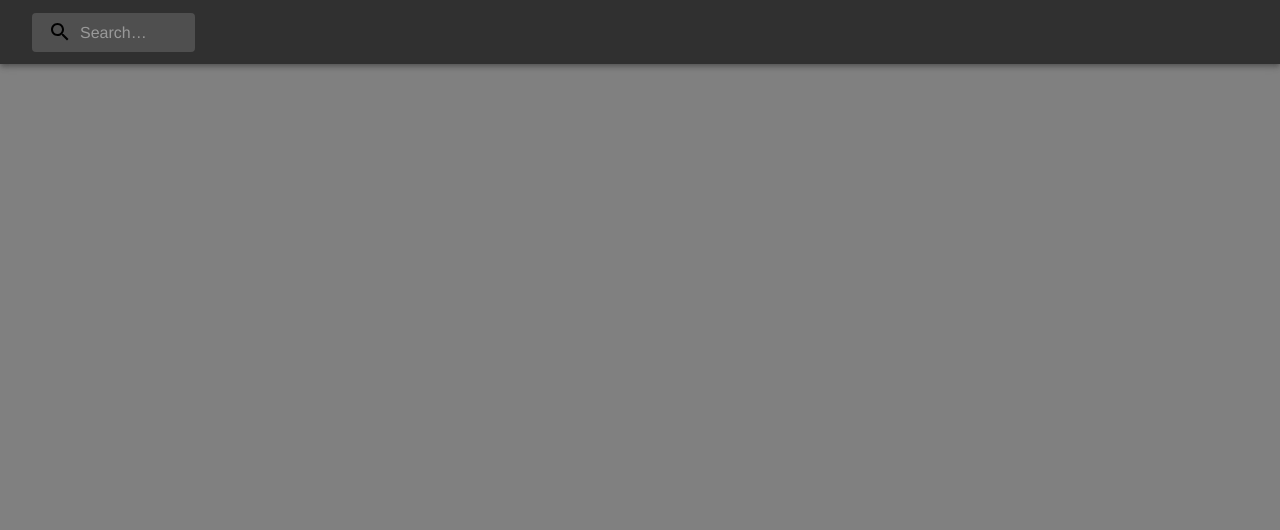
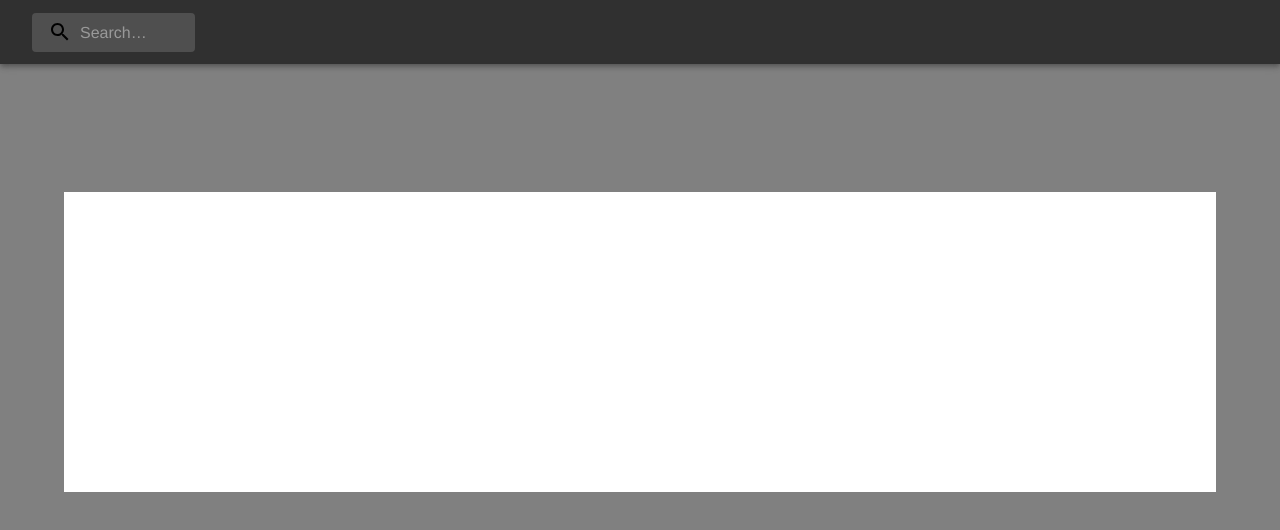
Before and after one commit to yamajunn/app-work, a React (Create React App) app: page /piano in a window 1280 px wide. Shown: the top 530 px of the page. Built offline with nearby package versions, Linux system fonts and the light colour scheme.

Commit message:
add piano

```diff
--- a/src/modules/piano/Main.tsx
+++ b/src/modules/piano/Main.tsx
@@ -1,255 +1,255 @@
-// import { Box, SxProps, Theme, Typography } from "@mui/material";
-// import { useEffect } from 'react';
-// import React, { useState } from 'react';
+import { Box, SxProps, Theme, Typography } from "@mui/material";
+import { useEffect } from 'react';
+import React, { useState } from 'react';
 
-// import C1 from "../../resources/piano/C1.mp3"
-// import Db1 from "../../resources/piano/Db1.mp3"
-// import D1 from "../../resources/piano/D1.mp3"
-// import Eb1 from "../../resources/piano/Eb1.mp3"
-// import E1 from "../../resources/piano/E1.mp3"
-// import F1 from "../../resources/piano/F1.mp3"
-// import Gb1 from "../../resources/piano/Gb1.mp3"
-// import G1 from "../../resources/piano/G1.mp3"
-// import Ab1 from "../../resources/piano/Ab1.mp3"
-// import A1 from "../../resources/piano/A1.mp3"
-// import Bb1 from "../../resources/piano/Bb1.mp3"
-// import B1 from "../../resources/piano/B1.mp3"
-// import C2 from "../../resources/piano/C2.mp3"
-// import Db2 from "../../resources/piano/Db2.mp3"
-// import D2 from "../../resources/piano/D2.mp3"
-// import Eb2 from "../../resources/piano/Eb2.mp3"
-// import E2 from "../../resources/piano/E2.mp3"
-// import F2 from "../../resources/piano/F2.mp3"
-// import Gb2 from "../../resources/piano/Gb2.mp3"
-// import G2 from "../../resources/piano/G2.mp3"
-// import Ab2 from "../../resources/piano/Ab2.mp3"
-// import A2 from "../../resources/piano/A2.mp3"
-// import Bb2 from "../../resources/piano/Bb2.mp3"
-// import B2 from "../../resources/piano/B2.mp3"
-// import C3 from "../../resources/piano/C3.mp3"
-// import Db3 from "../../resources/piano/Db3.mp3"
-// import D3 from "../../resources/piano/D3.mp3"
-// import Eb3 from "../../resources/piano/Eb3.mp3"
-// import E3 from "../../resources/piano/E3.mp3"
-// import F3 from "../../resources/piano/F3.mp3"
-// import Gb3 from "../../resources/piano/Gb3.mp3"
-// import G3 from "../../resources/piano/G3.mp3"
-// import Ab3 from "../../resources/piano/Ab3.mp3"
-// import A3 from "../../resources/piano/A3.mp3"
-// import Bb3 from "../../resources/piano/Bb3.mp3"
-// import B3 from "../../resources/piano/B3.mp3"
-// import C4 from "../../resources/piano/C4.mp3"
+import C1 from "../../resources/piano/C1.mp3"
+import Db1 from "../../resources/piano/Db1.mp3"
+import D1 from "../../resources/piano/D1.mp3"
+import Eb1 from "../../resources/piano/Eb1.mp3"
+import E1 from "../../resources/piano/E1.mp3"
+import F1 from "../../resources/piano/F1.mp3"
+import Gb1 from "../../resources/piano/Gb1.mp3"
+import G1 from "../../resources/piano/G1.mp3"
+import Ab1 from "../../resources/piano/Ab1.mp3"
+import A1 from "../../resources/piano/A1.mp3"
+import Bb1 from "../../resources/piano/Bb1.mp3"
+import B1 from "../../resources/piano/B1.mp3"
+import C2 from "../../resources/piano/C2.mp3"
+import Db2 from "../../resources/piano/Db2.mp3"
+import D2 from "../../resources/piano/D2.mp3"
+import Eb2 from "../../resources/piano/Eb2.mp3"
+import E2 from "../../resources/piano/E2.mp3"
+import F2 from "../../resources/piano/F2.mp3"
+import Gb2 from "../../resources/piano/Gb2.mp3"
+import G2 from "../../resources/piano/G2.mp3"
+import Ab2 from "../../resources/piano/Ab2.mp3"
+import A2 from "../../resources/piano/A2.mp3"
+import Bb2 from "../../resources/piano/Bb2.mp3"
+import B2 from "../../resources/piano/B2.mp3"
+import C3 from "../../resources/piano/C3.mp3"
+import Db3 from "../../resources/piano/Db3.mp3"
+import D3 from "../../resources/piano/D3.mp3"
+import Eb3 from "../../resources/piano/Eb3.mp3"
+import E3 from "../../resources/piano/E3.mp3"
+import F3 from "../../resources/piano/F3.mp3"
+import Gb3 from "../../resources/piano/Gb3.mp3"
+import G3 from "../../resources/piano/G3.mp3"
+import Ab3 from "../../resources/piano/Ab3.mp3"
+import A3 from "../../resources/piano/A3.mp3"
+import Bb3 from "../../resources/piano/Bb3.mp3"
+import B3 from "../../resources/piano/B3.mp3"
+import C4 from "../../resources/piano/C4.mp3"
 
 
-// export const Main = () => {
-//     const [backgroundColor, setBackgroundColor] = useState('#ffffff')
-//     const handleKeyDown = (event: KeyboardEvent) => {
-//         if (event.key === 'q') {
-//             var sound = new Audio(C1);
-//             sound.play();
+export const Main = () => {
+    const [backgroundColor, setBackgroundColor] = useState('#ffffff')
+    const handleKeyDown = (event: KeyboardEvent) => {
+        if (event.key === 'q') {
+            var sound = new Audio(C1);
+            sound.play();
 
-//             setBackgroundColor("red");
-//         }
-//         if (event.key === '2') {
-//             var sound = new Audio(Db1);
-//             sound.play();
-//         }
-//         if (event.key === 'w') {
-//             var sound = new Audio(D1);
-//             sound.play();
-//         }
-//         if (event.key === '3') {
-//             var sound = new Audio(Eb1);
-//             sound.play();
-//         }
-//         if (event.key === 'e') {
-//             var sound = new Audio(E1);
-//             sound.play();
-//         }
-//         if (event.key === 'r') {
-//             var sound = new Audio(F1);
-//             sound.play();
-//         }
-//         if (event.key === '5') {
-//             var sound = new Audio(Gb1);
-//             sound.play();
-//         }
-//         if (event.key === 't') {
-//             var sound = new Audio(G1);
-//             sound.play();
-//         }
-//         if (event.key === '6') {
-//             var sound = new Audio(Ab1);
-//             sound.play();
-//         }
-//         if (event.key === 'y') {
-//             var sound = new Audio(A1);
-//             sound.play();
-//         }
-//         if (event.key === '7') {
-//             var sound = new Audio(Bb1);
-//             sound.play();
-//         }
-//         if (event.key === 'u') {
-//             var sound = new Audio(B1);
-//             sound.play();
-//         }
-//         if (event.key === 'i') {
-//             var sound = new Audio(C2);
-//             sound.play();
-//         }
-//         if (event.key === '9') {
-//             var sound = new Audio(Db2);
-//             sound.play();
-//         }
-//         if (event.key === 'o') {
-//             var sound = new Audio(D2);
-//             sound.play();
-//         }
-//         if (event.key === '0') {
-//             var sound = new Audio(Eb2);
-//             sound.play();
-//         }
-//         if (event.key === 'p') {
-//             var sound = new Audio(E2);
-//             sound.play();
-//         }
-//         if (event.key === '@') {
-//             var sound = new Audio(F2);
-//             sound.play();
-//         }
-//         if (event.key === '^') {
-//             var sound = new Audio(Gb2);
-//             sound.play();
-//         }
-//         if (event.key === '[') {
-//             var sound = new Audio(G2);
-//             sound.play();
-//         }
-//         if (event.key === '¥') {
-//             var sound = new Audio(Ab2);
-//             sound.play();
-//         }
-//         if (event.key === 'z') {
-//             var sound = new Audio(A2);
-//             sound.play();
-//         }
-//         if (event.key === 's') {
-//             var sound = new Audio(Bb2);
-//             sound.play();
-//         }
-//         if (event.key === 'x') {
-//             var sound = new Audio(B2);
-//             sound.play();
-//         }
-//         if (event.key === 'c') {
-//             var sound = new Audio(C3);
-//             sound.play();
-//         }
-//         if (event.key === 'f') {
-//             var sound = new Audio(Db3);
-//             sound.play();
-//         }
-//         if (event.key === 'v') {
-//             var sound = new Audio(D3);
-//             sound.play();
-//         }
-//         if (event.key === 'g') {
-//             var sound = new Audio(Eb3);
-//             sound.play();
-//         }
-//         if (event.key === 'b') {
-//             var sound = new Audio(E3);
-//             sound.play();
-//         }
-//         if (event.key === 'n') {
-//             var sound = new Audio(F3);
-//             sound.play();
-//         }
-//         if (event.key === 'j') {
-//             var sound = new Audio(Gb3);
-//             sound.play();
-//         }
-//         if (event.key === 'm') {
-//             var sound = new Audio(G3);
-//             sound.play();
-//         }
-//         if (event.key === 'k') {
-//             var sound = new Audio(Ab3);
-//             sound.play();
-//         }
-//         if (event.key === ',') {
-//             var sound = new Audio(A3);
-//             sound.play();
-//         }
-//         if (event.key === 'l') {
-//             var sound = new Audio(Bb3);
-//             sound.play();
-//         }
-//         if (event.key === '.') {
-//             var sound = new Audio(B3);
-//             sound.play();
-//         }
-//         if (event.key === '/') {
-//             var sound = new Audio(C4);
-//             sound.play();
-//         }
-//     }
+            setBackgroundColor("red");
+        }
+        if (event.key === '2') {
+            var sound = new Audio(Db1);
+            sound.play();
+        }
+        if (event.key === 'w') {
+            var sound = new Audio(D1);
+            sound.play();
+        }
+        if (event.key === '3') {
+            var sound = new Audio(Eb1);
+            sound.play();
+        }
+        if (event.key === 'e') {
+            var sound = new Audio(E1);
+            sound.play();
+        }
+        if (event.key === 'r') {
+            var sound = new Audio(F1);
+            sound.play();
+        }
+        if (event.key === '5') {
+            var sound = new Audio(Gb1);
+            sound.play();
+        }
+        if (event.key === 't') {
+            var sound = new Audio(G1);
+            sound.play();
+        }
+        if (event.key === '6') {
+            var sound = new Audio(Ab1);
+            sound.play();
+        }
+        if (event.key === 'y') {
+            var sound = new Audio(A1);
+            sound.play();
+        }
+        if (event.key === '7') {
+            var sound = new Audio(Bb1);
+            sound.play();
+        }
+        if (event.key === 'u') {
+            var sound = new Audio(B1);
+            sound.play();
+        }
+        if (event.key === 'i') {
+            var sound = new Audio(C2);
+            sound.play();
+        }
+        if (event.key === '9') {
+            var sound = new Audio(Db2);
+            sound.play();
+        }
+        if (event.key === 'o') {
+            var sound = new Audio(D2);
+            sound.play();
+        }
+        if (event.key === '0') {
+            var sound = new Audio(Eb2);
+            sound.play();
+        }
+        if (event.key === 'p') {
+            var sound = new Audio(E2);
+            sound.play();
+        }
+        if (event.key === '@') {
+            var sound = new Audio(F2);
+            sound.play();
+        }
+        if (event.key === '^') {
+            var sound = new Audio(Gb2);
+            sound.play();
+        }
+        if (event.key === '[') {
+            var sound = new Audio(G2);
+            sound.play();
+        }
+        if (event.key === '¥') {
+            var sound = new Audio(Ab2);
+            sound.play();
+        }
+        if (event.key === 'z') {
+            var sound = new Audio(A2);
+            sound.play();
+        }
+        if (event.key === 's') {
+            var sound = new Audio(Bb2);
+            sound.play();
+        }
+        if (event.key === 'x') {
+            var sound = new Audio(B2);
+            sound.play();
+        }
+        if (event.key === 'c') {
+            var sound = new Audio(C3);
+            sound.play();
+        }
+        if (event.key === 'f') {
+            var sound = new Audio(Db3);
+            sound.play();
+        }
+        if (event.key === 'v') {
+            var sound = new Audio(D3);
+            sound.play();
+        }
+        if (event.key === 'g') {
+            var sound = new Audio(Eb3);
+            sound.play();
+        }
+        if (event.key === 'b') {
+            var sound = new Audio(E3);
+            sound.play();
+        }
+        if (event.key === 'n') {
+            var sound = new Audio(F3);
+            sound.play();
+        }
+        if (event.key === 'j') {
+            var sound = new Audio(Gb3);
+            sound.play();
+        }
+        if (event.key === 'm') {
+            var sound = new Audio(G3);
+            sound.play();
+        }
+        if (event.key === 'k') {
+            var sound = new Audio(Ab3);
+            sound.play();
+        }
+        if (event.key === ',') {
+            var sound = new Audio(A3);
+            sound.play();
+        }
+        if (event.key === 'l') {
+            var sound = new Audio(Bb3);
+            sound.play();
+        }
+        if (event.key === '.') {
+            var sound = new Audio(B3);
+            sound.play();
+        }
+        if (event.key === '/') {
+            var sound = new Audio(C4);
+            sound.play();
+        }
+    }
 
-//     return (
-//         <Box className="Main" sx={sx}>
-//             {/* <Sample></Sample> */}
-//             <Box className="Piano" tabIndex={0} onKeyDown={handleKeyDown}>
-//                 <Box className="Piano-black" sx={{ backgroundColor: backgroundColor }}></Box>
-//                 <Box className="Piano-white">
-//                     <Box className="C1"></Box>
-//                     <Box className="D1"></Box>
-//                     <Box className="E1"></Box>
-//                     <Box className="F1"></Box>
-//                     <Box className="G1"></Box>
-//                     <Box className="A1"></Box>
-//                     <Box className=""></Box>
-//                     <Box className=""></Box>
-//                     <Box className=""></Box>
-//                     <Box className=""></Box>
-//                     <Box className=""></Box>
-//                     <Box className=""></Box>
-//                     <Box className=""></Box>
-//                     <Box className=""></Box>
-//                     <Box className=""></Box>
-//                     <Box className=""></Box>
-//                     <Box className=""></Box>
-//                     <Box className=""></Box>
-//                     <Box className=""></Box>
-//                     <Box className=""></Box>
-//                     <Box className=""></Box>
-//                     <Box className=""></Box>
-//                 </Box>
-//             </Box>
-//         </Box>
-//     );
-// };
+    return (
+        <Box className="Main" sx={sx}>
+            {/* <Sample></Sample> */}
+            <Box className="Piano" tabIndex={0} onKeyDown={handleKeyDown}>
+                <Box className="Piano-black" sx={{ backgroundColor: backgroundColor }}></Box>
+                <Box className="Piano-white">
+                    <Box className="C1"></Box>
+                    <Box className="D1"></Box>
+                    <Box className="E1"></Box>
+                    <Box className="F1"></Box>
+                    <Box className="G1"></Box>
+                    <Box className="A1"></Box>
+                    <Box className=""></Box>
+                    <Box className=""></Box>
+                    <Box className=""></Box>
+                    <Box className=""></Box>
+                    <Box className=""></Box>
+                    <Box className=""></Box>
+                    <Box className=""></Box>
+                    <Box className=""></Box>
+                    <Box className=""></Box>
+                    <Box className=""></Box>
+                    <Box className=""></Box>
+                    <Box className=""></Box>
+                    <Box className=""></Box>
+                    <Box className=""></Box>
+                    <Box className=""></Box>
+                    <Box className=""></Box>
+                </Box>
+            </Box>
+        </Box>
+    );
+};
 
-// const sx: SxProps<Theme> = {
-//     "&.Main": {
-//         width: "100%",
-//     },
-//     ".Piano": {
-//         width: "90%",
-//         height: "300px",
-//         margin: "10% 5% 0"
-//     },
-//     ".Piano-black": {
-//         // backgroundColor: "black",
-//         widht: "100%",
-//         height: "60%",
-//     },
-//     ".Piano-white": {
-//         backgroundColor: "white",
-//         widht: "100%",
-//         height: "40%",
-//     },
-//     ".C1": {
+const sx: SxProps<Theme> = {
+    "&.Main": {
+        width: "100%",
+    },
+    ".Piano": {
+        width: "90%",
+        height: "300px",
+        margin: "10% 5% 0"
+    },
+    ".Piano-black": {
+        // backgroundColor: "black",
+        widht: "100%",
+        height: "60%",
+    },
+    ".Piano-white": {
+        backgroundColor: "white",
+        widht: "100%",
+        height: "40%",
+    },
+    ".C1": {
 
-//     }
-// };
+    }
+};
--- a/src/pages/PianoPage.tsx
+++ b/src/pages/PianoPage.tsx
@@ -3,14 +3,14 @@ import { Box, SxProps, Theme } from "@mui/material";
 
 // 使用するコンポートをインポート
 import { Header } from "../modules/piano/Header";
-// import { Main } from "../modules/piano/Main";
+import { Main } from "../modules/piano/Main";
 
 // サンプルページのメインの実装
 export const PianoPage = () => {
     return (
         <Box className="PianoPage" sx={sx}>
             <Header />
-            {/* <Main /> */}
+            <Main />
         </Box>
     );
 };
```
